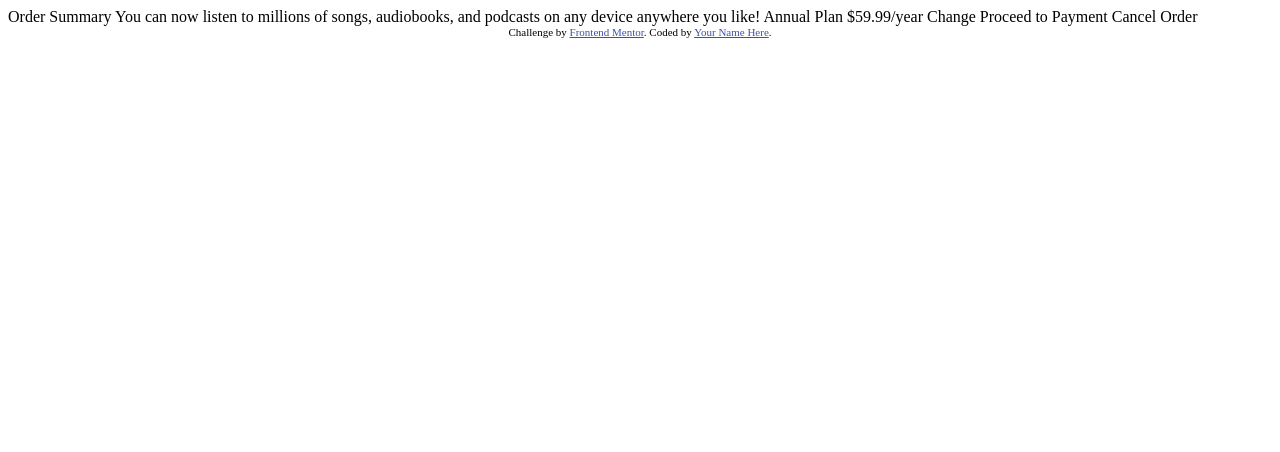
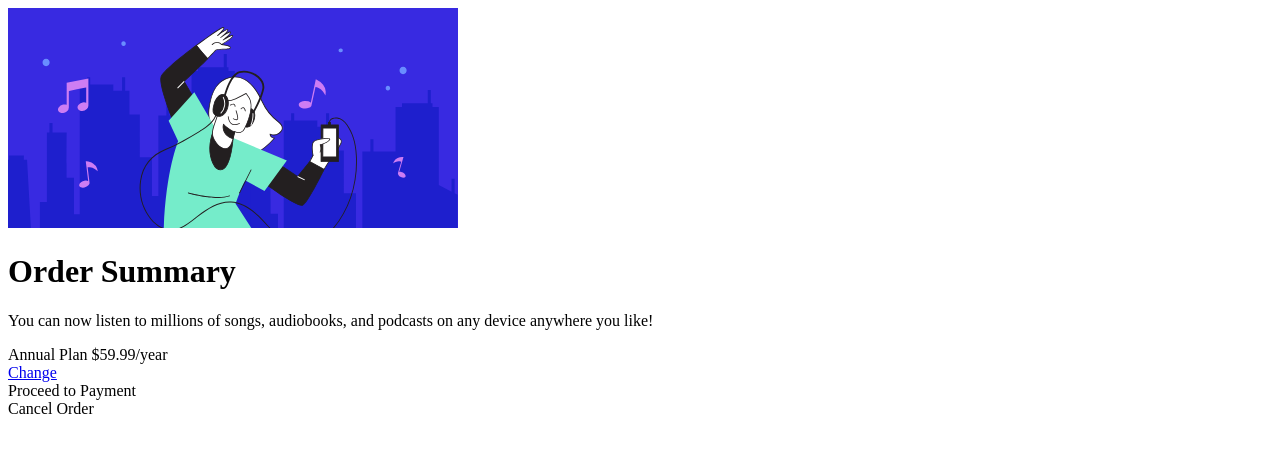
Before and after one commit to kasra-pak/order-summary-component, a plain HTML site: page index.html in a window 1280 px wide. Drawn offline with Linux system fonts and the light colour scheme.

Commit message:
html elements added

```diff
--- a/index.html
+++ b/index.html
@@ -2,36 +2,34 @@
 <html lang="en">
 <head>
   <meta charset="UTF-8">
-  <meta name="viewport" content="width=device-width, initial-scale=1.0"> <!-- displays site properly based on user's device -->
-
+  <meta http-equiv="X-UA-Compatible" content="IE=edge">
+  <meta name="viewport" content="width=device-width, initial-scale=1.0">
   <link rel="icon" type="image/png" sizes="32x32" href="./images/favicon-32x32.png">
-
-  <title>Frontend Mentor | Order summary card</title>
-
-  <!-- Feel free to remove these styles or customise in your own stylesheet 👍 -->
-  <style>
-    .attribution { font-size: 11px; text-align: center; }
-    .attribution a { color: hsl(228, 45%, 44%); }
-  </style>
+  <title>Order Summary Card</title>
 </head>
 <body>
-
-  Order Summary
-
-  You can now listen to millions of songs, audiobooks, and podcasts on any
-  device anywhere you like!
-
-  Annual Plan
-  $59.99/year
-
-  Change
-
-  Proceed to Payment
-  Cancel Order
-
-  <div class="attribution">
-    Challenge by <a href="https://www.frontendmentor.io?ref=challenge" target="_blank">Frontend Mentor</a>.
-    Coded by <a href="#">Your Name Here</a>.
-  </div>
+  <main>
+    <div class="order-summary">
+      <div class="pic">
+        <img src="./images/illustration-hero.svg" alt="cartoon girl dancing with headsets on">
+      </div>
+      <header>
+        <h1>Order Summary</h1>
+        <p>
+          You can now listen to millions of songs, audiobooks, and podcasts on any
+          device anywhere you like!
+        </p>
+      </header>
+      <section class="plan-price-box">
+        <div class="plan-price-details">
+          Annual Plan
+          $59.99/year
+        </div>
+        <a href="#" class="change-plan-price-link">Change</a>
+      </section>
+      <div class="checkout-btn">Proceed to Payment</div>
+      <div class="cancel-btn">Cancel Order</div>
+    </div>
+  </main>
 </body>
 </html>
```
